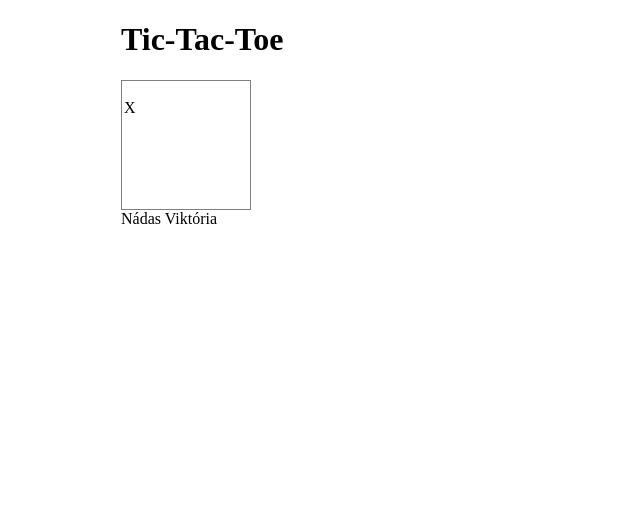
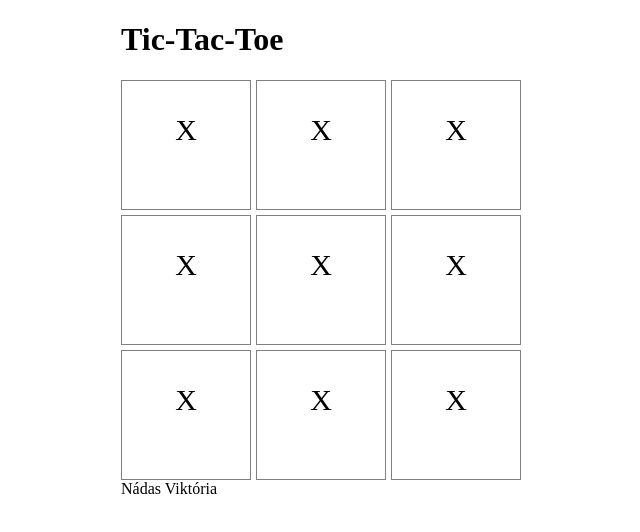
Before and after one commit to Vktr22/ticTacToe_osztalyokkal, a plain HTML site: page index.html in a window 1280 px wide. Shown: the whole page, without its empty margins (319-959 px from the left). Drawn offline with nearby package versions, Linux system fonts and the light colour scheme.

Commit message:
file-ok osszekapcsolasa

```diff
--- a/Elem.js
+++ b/Elem.js
@@ -2,8 +2,10 @@ export default class Elem{
     #ertek=""
     #szuloElem;
     constructor(ertek,szuloElem){
+        // beállítjuk az adattagokat
         this.#ertek = ertek;
         this.#szuloElem = szuloElem;
+        // fgv hívás(nem adattag...)
         this.#megjelenit();
     }
 
--- a/JatekTer.js
+++ b/JatekTer.js
@@ -0,0 +1,13 @@
+import Elem from "./Elem.js";
+
+export default class JatekTer{
+
+    constructor(){
+        // példányosítjuk az Elem osztályt
+        const szuloElem = $(".jatekter");
+
+        for(let index = 0; index<9; index++){
+            const elem = new Elem("X",szuloElem);
+        }
+    }
+}
--- a/main.css
+++ b/main.css
@@ -13,4 +13,6 @@ main{
     border: 1px solid gray;
     aspect-ratio: 1;
     padding: 2px;
+    font-size: 30px;
+    text-align:center;
 }
--- a/main.js
+++ b/main.js
@@ -1,6 +1,3 @@
-import Elem from "./Elem.js";
-
-// példányosítjuk az Elem osztályt
-
-const szuloElem = $(".jatekter");
-const elem = new Elem("X",szuloElem);
+import JatekTer from "./JatekTer.js";
+// példányosítjuk a játékteret
+new JatekTer();
```
